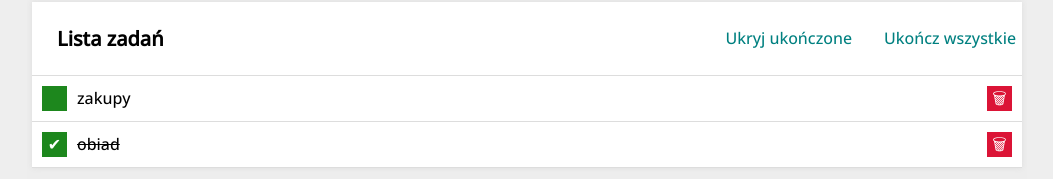
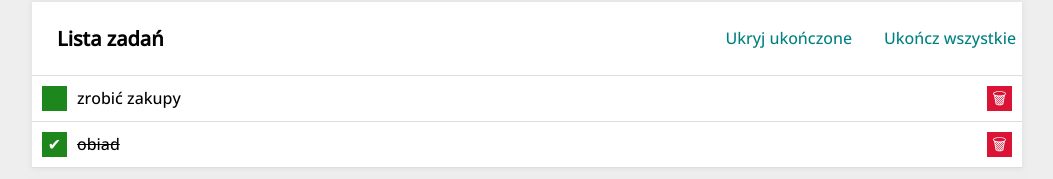
Before and after one commit to RutAlexis/todos-list-react, a React (Create React App) app: page / in a window 1280 px wide. Shown: the part 229-408 px from the top of the page, without its empty margins (113-1166 px from the left). Built offline with nearby package versions, Linux system fonts and the light colour scheme.

Commit message:
changed  task content

```diff
--- a/src/App.js
+++ b/src/App.js
@@ -6,7 +6,7 @@ import Header from "./Header";
 
 
 const tasks = [
-  { id: 1, content: "zakupy", done: false },
+  { id: 1, content: " zrobić zakupy", done: false },
   { id: 2, content: "obiad", done: true },
 ];
 
```
